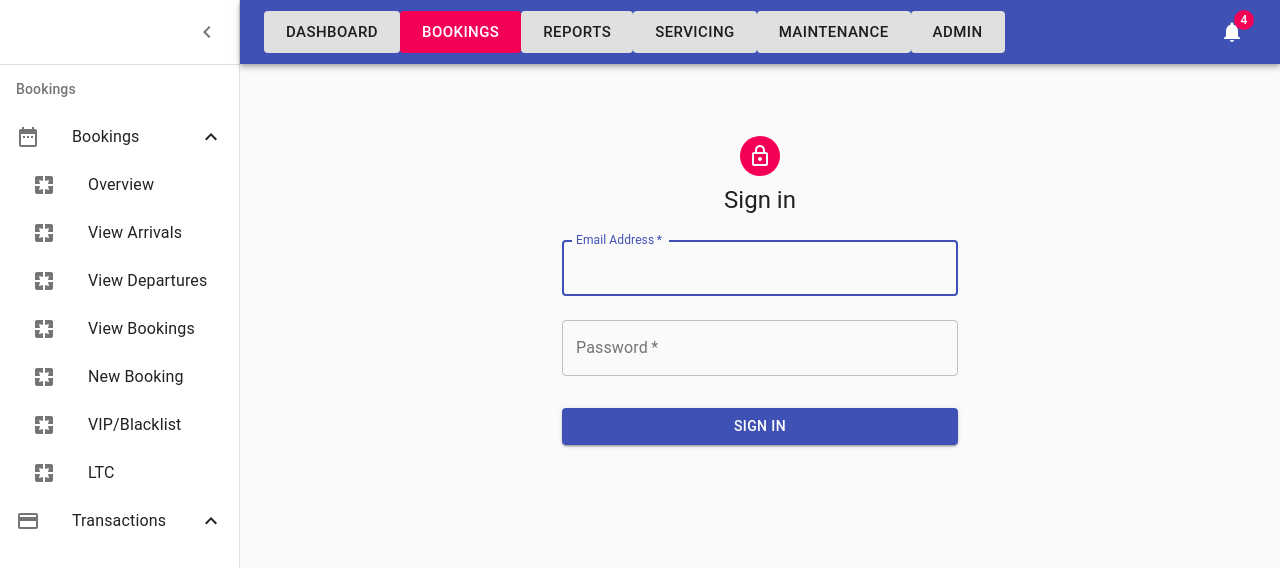
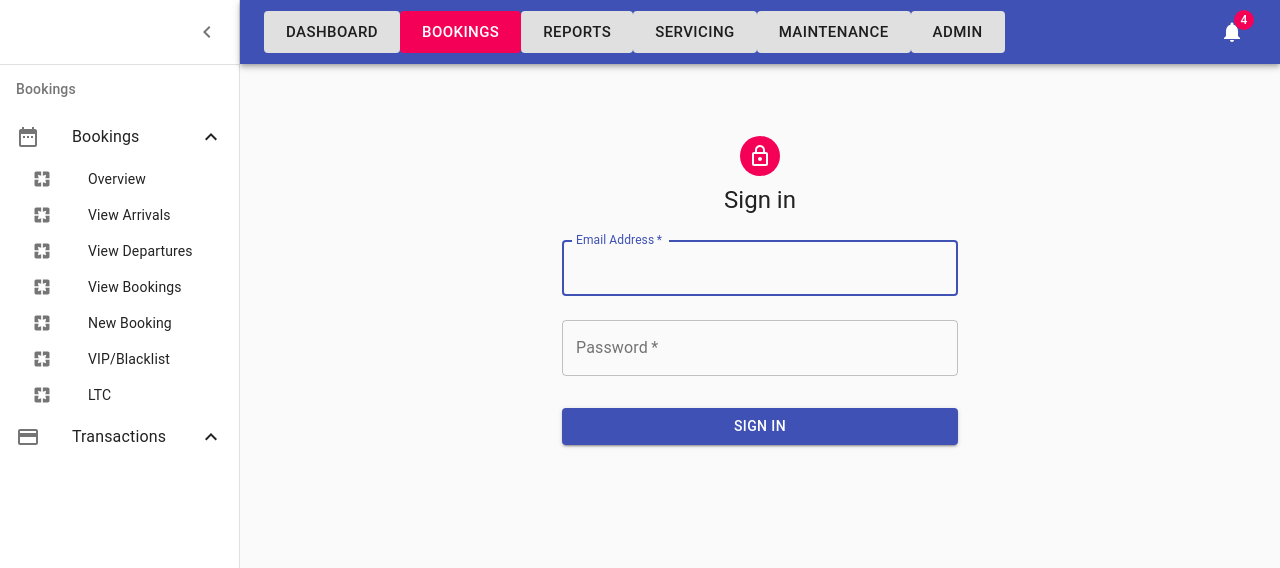
Before and after one commit to gurucomkz/react-admin, a React (Create React App) app: page /login in a window 1280 px wide. Shown: the top 568 px of the page. Built offline with nearby package versions, Linux system fonts and the light colour scheme.

Commit message:
left menu shows selection

```diff
--- a/src/Components/AdminLeftMenu.js
+++ b/src/Components/AdminLeftMenu.js
@@ -6,13 +6,14 @@ import { useDrawer, useMenuGroups } from '../Context';
 import ChevronLeftIcon from '@material-ui/icons/ChevronLeft';
 import PagesIcon from '@material-ui/icons/Pages';
 import { ExpandLess, ExpandMore } from '@material-ui/icons';
-import { useHistory } from 'react-router-dom';
+import { useHistory, useLocation } from 'react-router-dom';
 
 const AdminLeftMenu = () => {
 	const classes = useStyles();
 	const [open, setDrawerOpen] = useDrawer();
 	const [ group ] = useMenuGroups();
 	const history = useHistory();
+    const location = useLocation();
 
 	const handleDrawerClose = () => {
 		setDrawerOpen(false);
@@ -32,15 +33,18 @@ const AdminLeftMenu = () => {
 		};
 		return (
 			<Collapse in={itemsOpen[pos]} timeout="auto" unmountOnExit key={key}>
-				<List component="div" disablePadding>
-					{li.items.map((subli, subkey) => (
-						<ListItem button className={classes.LMnested} key={key + '.' + subkey} onClick={()=>handleClick(subli)}>
-							<ListItemIcon>
-								<PagesIcon />
-							</ListItemIcon>
-							<ListItemText primary={subli.name} />
-						</ListItem>
-					))}
+				<List component="div" disablePadding dense={true}>
+					{li.items.map((subli, subkey) => {
+                        const selected = location.pathname.indexOf(subli.path) === 0;
+                        return (
+                            <ListItem button selected={selected} className={classes.LMnested} key={key + '.' + subkey} onClick={()=>handleClick(subli)}>
+                                <ListItemIcon>
+                                    <PagesIcon fontSize="small" />
+                                </ListItemIcon>
+                                <ListItemText primary={subli.name} />
+                            </ListItem>
+                        );
+                    })}
 				</List>
 			</Collapse>
 		)
```
